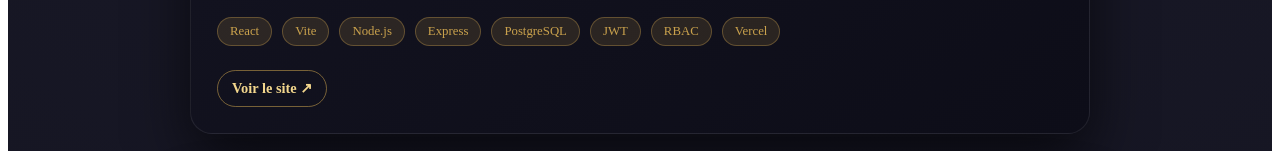
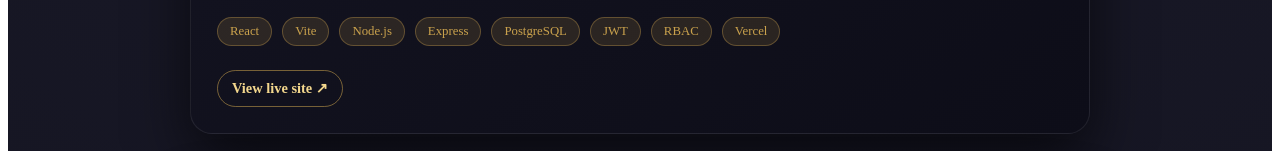
Before and after one commit to MamelAlbouryNdiaye/portfolio, a React app: page /projects in a window 1280 px wide. Shown: the part 801-952 px from the top of the page. Built offline with nearby package versions, Linux system fonts and the light colour scheme; no server answers; the HTML template or start-up script is replaced by a standard one.

Commit message:
Translate project live site link

```diff
--- a/src/pages/Projects.jsx
+++ b/src/pages/Projects.jsx
@@ -125,7 +125,7 @@
                 <div className="project-links">
                   {project.live && (
                     <a href={project.live} target="_blank" rel="noreferrer">
-                      Voir le site ↗
+                      View live site ↗
                     </a>
                   )}
                   {project.github && (
```
